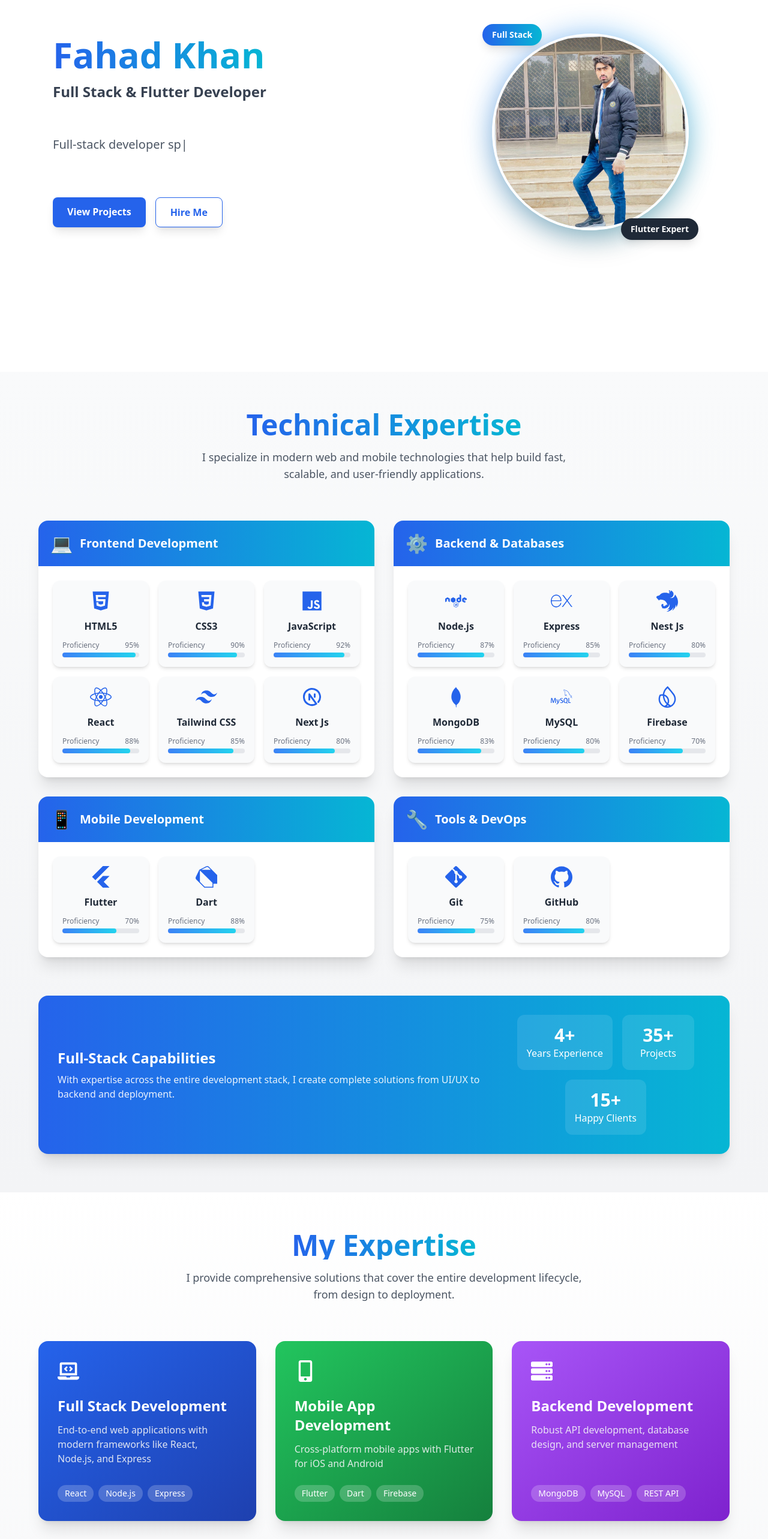
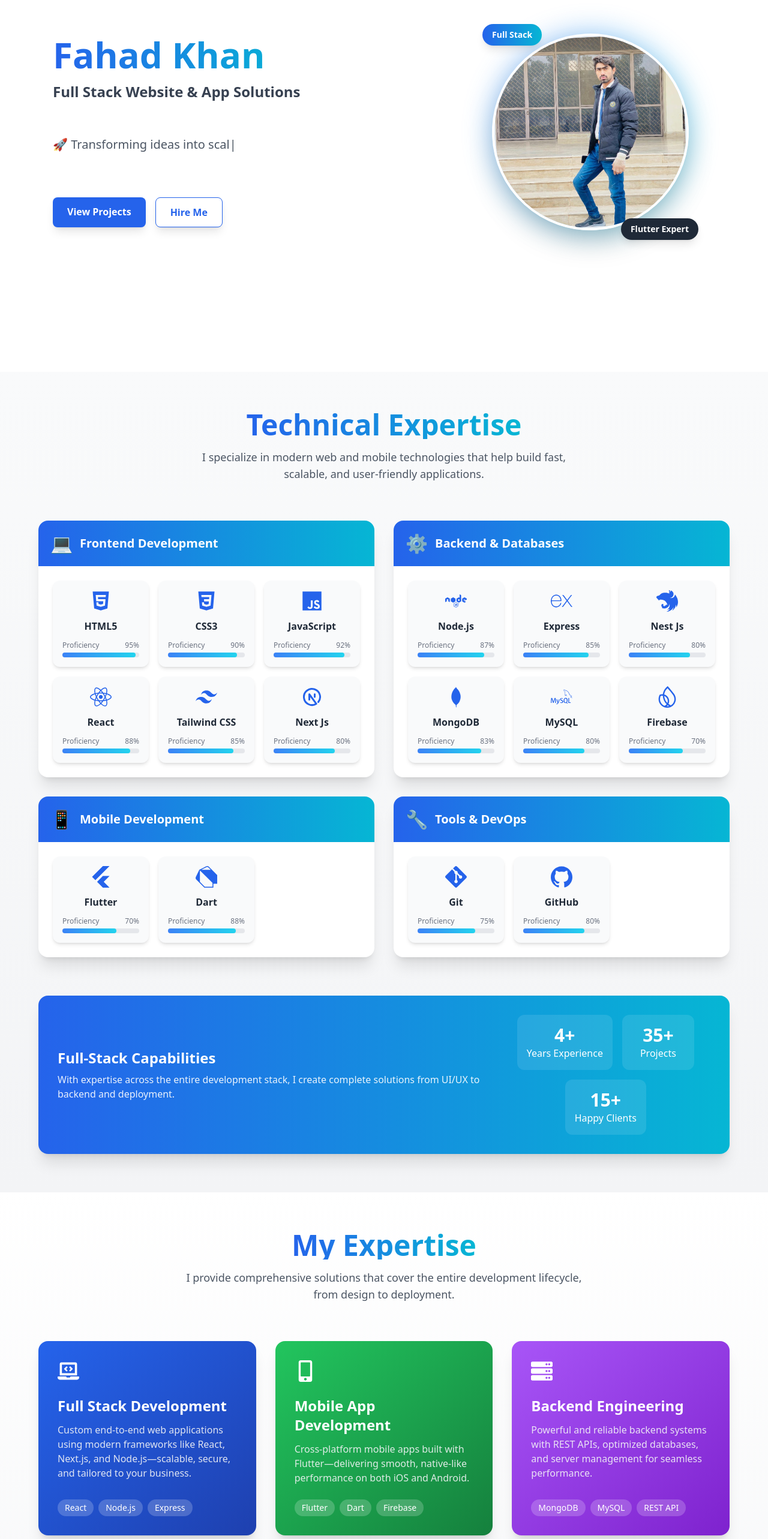
Before and after one commit to FahadKhanLangah/fahad_khan_portfolio, a React (Vite) app: page / in a window 1280 px wide. Shown: the part 180-2746 px from the top of the page at 60% size. Built offline with nearby package versions, Linux system fonts and the light colour scheme.

Commit message:
Enhance Hero and Services components with updated messaging and descriptions for improved clarity and engagement

```diff
--- a/src/components/Hero.jsx
+++ b/src/components/Hero.jsx
@@ -2,12 +2,22 @@ import { ReactTyped } from "react-typed";
 import { motion } from "framer-motion";
 import fahdimg from '../assets/Fahad.jpg'
 const Hero = () => {
-  // Typed strings optimized for client-focused messaging
   const typedStrings = [
-    "Building high-performance web & mobile solutions",
-    "Full-stack developer specializing in MERN & Flutter",
-    "Creating digital experiences that drive business results",
-    "Available for freelance projects and full-time roles"
+    "🚀 Transforming ideas into scalable, high-performance web & mobile apps."
+    ,
+    "💻 Full-Stack Developer | MERN, Next.js & Flutter | Delivering end-to-end solutions."
+    ,
+    "🎯 Helping businesses grow through modern, user-focused digital solutions."
+    ,
+    "🔒 Clean, scalable, and secure code that powers long-term business success."
+    ,
+    "🌍 Remote-ready developer with 4+ years experience building global products."
+    ,
+    "🤝 Your tech partner for web & mobile projects—on time, on budget, on point."
+    ,
+    "⚡ Turning complex problems into simple, elegant digital solutions."
+    ,
+    "📈 Building fast, scalable, and results-driven applications that fuel business growth."
   ];
 
   return (
@@ -32,7 +42,7 @@ const Hero = () => {
           </h1>
 
           <h2 className="text-xl md:text-2xl font-semibold text-gray-700 dark:text-gray-200 mb-6">
-            Full Stack & Flutter Developer
+            Full Stack Website & App Solutions
           </h2>
 
           <div className="h-20 md:h-24 flex items-center justify-center md:justify-start mb-6">
@@ -67,7 +77,7 @@ const Hero = () => {
           </motion.a>
 
 
-      <motion.a
+          <motion.a
             href="#contact"
             className="px-6 py-3 bg-white dark:bg-gray-900 border border-blue-600 text-blue-600 hover:bg-blue-50 dark:hover:bg-gray-700 font-semibold rounded-lg shadow-lg transition-colors"
             whileHover={{ scale: 1.05 }}
--- a/src/components/Services.jsx
+++ b/src/components/Services.jsx
@@ -6,34 +6,40 @@ const Services = () => {
   {
     icon: <FaLaptopCode className="text-4xl" />,
     title: "Full Stack Development",
-      description: "End-to-end web applications with modern frameworks like React, Node.js, and Express",
-      color: "from-blue-600 to-blue-800"
+    description:
+      "Custom end-to-end web applications using modern frameworks like React, Next.js, and Node.js—scalable, secure, and tailored to your business.",
+    color: "from-blue-600 to-blue-800",
   },
   {
     icon: <FaMobileAlt className="text-4xl" />,
     title: "Mobile App Development",
-      description: "Cross-platform mobile apps with Flutter for iOS and Android",
-      color: "from-green-500 to-green-700"
+    description:
+      "Cross-platform mobile apps built with Flutter—delivering smooth, native-like performance on both iOS and Android.",
+    color: "from-green-500 to-green-700",
   },
   {
     icon: <FaServer className="text-4xl" />,
-      title: "Backend Development",
-      description: "Robust API development, database design, and server management",
-      color: "from-purple-500 to-purple-700"
+    title: "Backend Engineering",
+    description:
+      "Powerful and reliable backend systems with REST APIs, optimized databases, and server management for seamless performance.",
+    color: "from-purple-500 to-purple-700",
   },
   {
     icon: <FaPalette className="text-4xl" />,
     title: "UI/UX Design",
-      description: "User-centered designs with intuitive interfaces and engaging experiences",
-      color: "from-pink-500 to-pink-700"
+    description:
+      "Intuitive, user-focused interfaces that blend functionality with engaging design—crafted to keep users coming back.",
+    color: "from-pink-500 to-pink-700",
   },
   {
     icon: <FaCode className="text-4xl" />,
     title: "Frontend Development",
-      description: "Responsive, accessible interfaces with React and modern CSS frameworks",
-      color: "from-cyan-500 to-cyan-700"
-    }
+    description:
+      "Fast, responsive, and accessible interfaces built with React and modern styling frameworks like Tailwind CSS.",
+    color: "from-cyan-500 to-cyan-700",
+  },
 ];
+
 
   const containerVariants = {
     hidden: { opacity: 0 },
```
Lines whose indentation alone changed are shown as unchanged.
